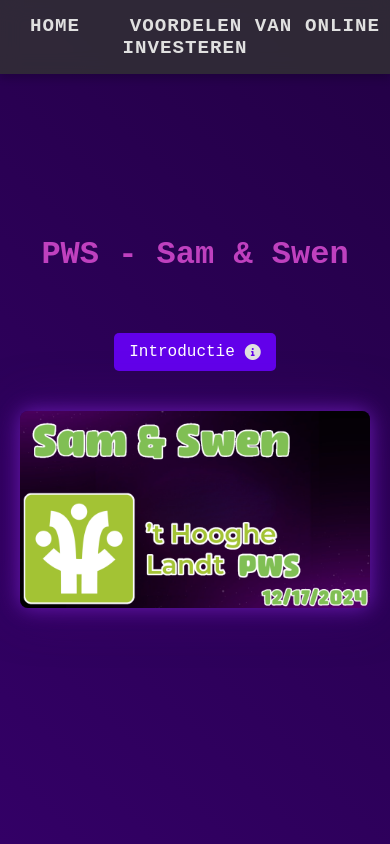
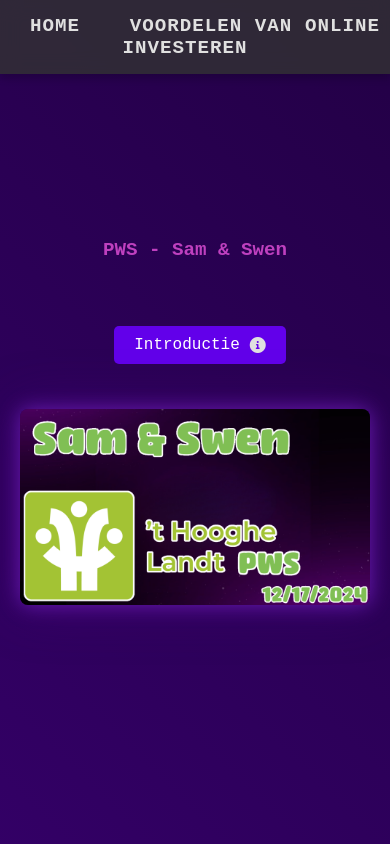
Before and after one commit to realgekkefries/pws, a plain HTML site: page index.html in a window 390 px wide. Shown: the top 844 px of the page. Drawn offline with Linux system fonts and the light colour scheme.

Commit message:
Update index.html

```diff
--- a/index.html
+++ b/index.html
@@ -76,7 +76,7 @@
 
         section {
             width: 100%;
-            height: 100vh;
+            min-height: 100vh;
             display: flex;
             flex-direction: column;
             align-items: center;
@@ -115,6 +115,8 @@
             display: flex;
             gap: 20px;
             margin-top: 40px;
+            flex-wrap: wrap;
+            justify-content: center;
         }
 
         .button {
@@ -128,6 +130,7 @@
             text-decoration: none;
             cursor: pointer;
             transition: background-color 0.3s, transform 0.2s;
+            margin: 5px;
         }
 
         .button:hover {
@@ -137,7 +140,8 @@
 
         .showcase-image-container {
             position: relative;
-            width: 800px;
+            width: 80%;
+            max-width: 800px;
             height: 300px;
             margin-top: 40px;
         }
@@ -242,6 +246,25 @@
             .button {
                 width: 100%;
                 justify-content: center;
+            }
+
+            h1 {
+                font-size: 1.5em;
+            }
+
+            .image-container {
+                width: 150px;
+                height: 150px;
+            }
+        }
+
+        @media (max-width: 480px) {
+            h1 {
+                font-size: 1.2em;
+            }
+
+            .showcase-image-container img {
+                height: auto;
             }
         }
     </style>
```
